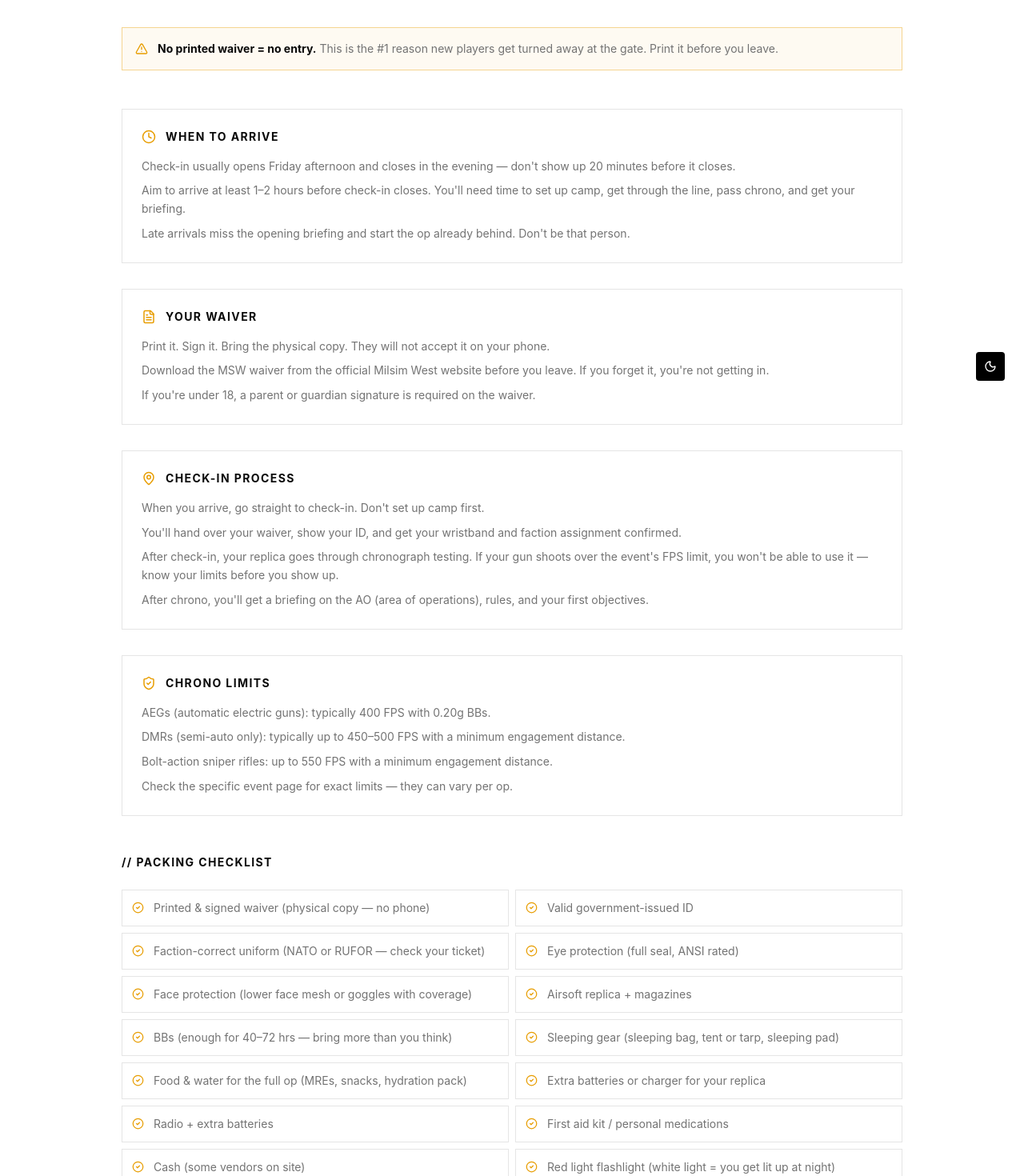
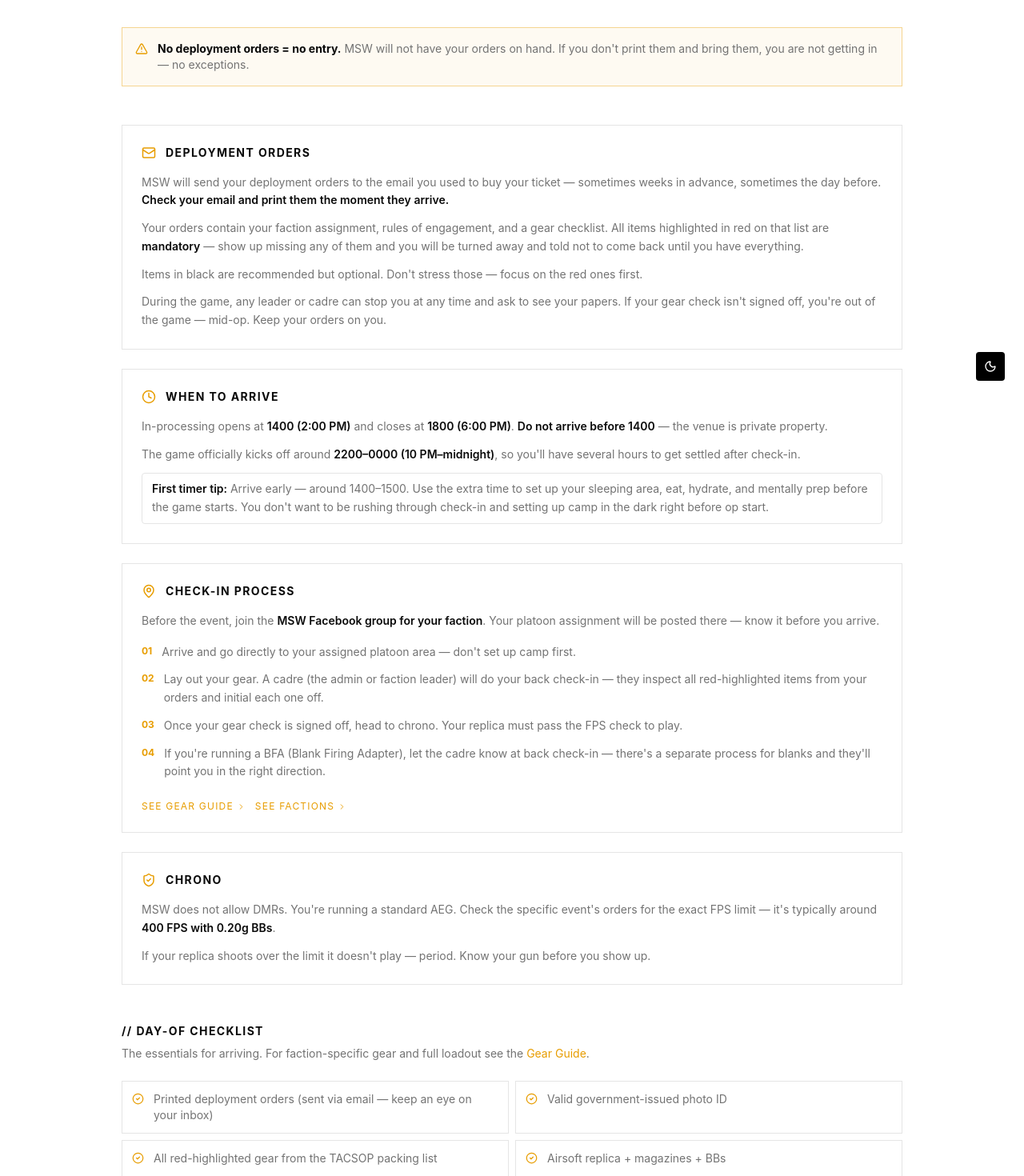
Before and after one commit to DavidAVargas/milsim_ready, a Next.js app: page /newbie/milsim-west/before-you-go in a window 1280 px wide. Shown: the part 300-1770 px from the top of the page at 80% size. Built offline with nearby package versions, Linux system fonts and the light colour scheme.

Commit message:
feat: Before You Go — real MSW content, deployment orders, arrival times, check-in flow

```diff
--- a/app/newbie/milsim-west/before-you-go/page.tsx
+++ b/app/newbie/milsim-west/before-you-go/page.tsx
@@ -1,69 +1,24 @@
 import Link from "next/link";
-import { ChevronLeft, CheckCircle2, Clock, MapPin, FileText, ShieldCheck, AlertTriangle } from "lucide-react";
+import { ChevronLeft, ChevronRight, AlertTriangle, Clock, Mail, MapPin, CheckCircle2, ShieldCheck } from "lucide-react";
 import PageContainer from "@/components/layout/page-container";
 import type { Metadata } from "next";
 
 export const metadata: Metadata = {
   title: "Before You Go — Milsim West",
-  description: "Everything you need to do and bring before showing up to a Milsim West event.",
+  description: "Everything you need before arriving at a Milsim West event.",
 };
 
-const CHECKLIST = [
-  "Printed & signed waiver (physical copy — no phone)",
-  "Valid government-issued ID",
-  "Faction-correct uniform (NATO or RUFOR — check your ticket)",
-  "Eye protection (full seal, ANSI rated)",
-  "Face protection (lower face mesh or goggles with coverage)",
-  "Airsoft replica + magazines",
-  "BBs (enough for 40–72 hrs — bring more than you think)",
-  "Sleeping gear (sleeping bag, tent or tarp, sleeping pad)",
-  "Food & water for the full op (MREs, snacks, hydration pack)",
-  "Extra batteries or charger for your replica",
-  "Radio + extra batteries",
-  "First aid kit / personal medications",
+const ARRIVAL_CHECKLIST = [
+  "Printed deployment orders (sent via email — keep an eye on your inbox)",
+  "Valid government-issued photo ID",
+  "All red-highlighted gear from the TACSOP packing list",
+  "Airsoft replica + magazines + BBs",
+  "Radio + batteries",
+  "Sleeping gear (sleeping bag, pad, tent or tarp)",
+  "Food & water for the full op",
+  "Red light flashlight (no white lights at night)",
   "Cash (some vendors on site)",
-  "Red light flashlight (white light = you get lit up at night)",
-];
-
-const SECTIONS = [
-  {
-    Icon: Clock,
-    title: "When to Arrive",
-    content: [
-      "Check-in usually opens Friday afternoon and closes in the evening — don't show up 20 minutes before it closes.",
-      "Aim to arrive at least 1–2 hours before check-in closes. You'll need time to set up camp, get through the line, pass chrono, and get your briefing.",
-      "Late arrivals miss the opening briefing and start the op already behind. Don't be that person.",
-    ],
-  },
-  {
-    Icon: FileText,
-    title: "Your Waiver",
-    content: [
-      "Print it. Sign it. Bring the physical copy. They will not accept it on your phone.",
-      "Download the MSW waiver from the official Milsim West website before you leave. If you forget it, you're not getting in.",
-      "If you're under 18, a parent or guardian signature is required on the waiver.",
-    ],
-  },
-  {
-    Icon: MapPin,
-    title: "Check-In Process",
-    content: [
-      "When you arrive, go straight to check-in. Don't set up camp first.",
-      "You'll hand over your waiver, show your ID, and get your wristband and faction assignment confirmed.",
-      "After check-in, your replica goes through chronograph testing. If your gun shoots over the event's FPS limit, you won't be able to use it — know your limits before you show up.",
-      "After chrono, you'll get a briefing on the AO (area of operations), rules, and your first objectives.",
-    ],
-  },
-  {
-    Icon: ShieldCheck,
-    title: "Chrono Limits",
-    content: [
-      "AEGs (automatic electric guns): typically 400 FPS with 0.20g BBs.",
-      "DMRs (semi-auto only): typically up to 450–500 FPS with a minimum engagement distance.",
-      "Bolt-action sniper rifles: up to 550 FPS with a minimum engagement distance.",
-      "Check the specific event page for exact limits — they can vary per op.",
-    ],
-  },
+  "Personal medications",
 ];
 
 export default function BeforeYouGoPage() {
@@ -78,51 +33,144 @@ export default function BeforeYouGoPage() {
       </Link>
 
       <p className="mb-3 font-mono text-xs tracking-[0.3em] uppercase text-tactical">// 01</p>
-      <h1 className="font-mono text-3xl font-bold text-foreground sm:text-4xl">
-        BEFORE YOU GO
-      </h1>
+      <h1 className="font-mono text-3xl font-bold text-foreground sm:text-4xl">BEFORE YOU GO</h1>
       <p className="mt-4 max-w-xl text-sm leading-relaxed text-muted-foreground">
         Most newbies show up unprepared and spend the first few hours scrambling.
         Read this before you leave the house.
       </p>
 
-      {/* Warning banner */}
+      {/* Critical warning */}
       <div className="mt-8 flex items-start gap-3 border border-tactical/40 bg-tactical/5 p-4">
         <AlertTriangle size={16} className="mt-0.5 shrink-0 text-tactical" />
         <p className="text-sm text-muted-foreground">
-          <span className="font-bold text-foreground">No printed waiver = no entry.</span>{" "}
-          This is the #1 reason new players get turned away at the gate. Print it before you leave.
+          <span className="font-bold text-foreground">No deployment orders = no entry.</span>{" "}
+          MSW will not have your orders on hand. If you don't print them and bring them, you are not getting in — no exceptions.
         </p>
       </div>
 
-      {/* Info sections */}
-      <div className="mt-12 flex flex-col gap-8">
-        {SECTIONS.map(({ Icon, title, content }) => (
-          <div key={title} className="border border-border bg-card p-6">
-            <div className="mb-4 flex items-center gap-3">
-              <Icon size={18} className="text-tactical shrink-0" />
-              <h2 className="font-mono text-sm font-bold tracking-widest uppercase text-foreground">
-                {title}
-              </h2>
-            </div>
-            <ul className="flex flex-col gap-2">
-              {content.map((item, i) => (
-                <li key={i} className="text-sm leading-relaxed text-muted-foreground">
-                  {item}
+      <div className="mt-12 flex flex-col gap-6">
+
+        {/* Deployment Orders */}
+        <div className="border border-border bg-card p-6">
+          <div className="mb-4 flex items-center gap-3">
+            <Mail size={18} className="shrink-0 text-tactical" />
+            <h2 className="font-mono text-sm font-bold tracking-widest uppercase text-foreground">
+              Deployment Orders
+            </h2>
+          </div>
+          <div className="flex flex-col gap-3 text-sm leading-relaxed text-muted-foreground">
+            <p>
+              MSW will send your deployment orders to the email you used to buy your ticket — sometimes weeks in advance, sometimes the day before. <span className="font-semibold text-foreground">Check your email and print them the moment they arrive.</span>
+            </p>
+            <p>
+              Your orders contain your faction assignment, rules of engagement, and a gear checklist. All items highlighted in red on that list are <span className="font-semibold text-foreground">mandatory</span> — show up missing any of them and you will be turned away and told not to come back until you have everything.
+            </p>
+            <p>
+              Items in black are recommended but optional. Don't stress those — focus on the red ones first.
+            </p>
+            <p>
+              During the game, any leader or cadre can stop you at any time and ask to see your papers. If your gear check isn't signed off, you're out of the game — mid-op. Keep your orders on you.
+            </p>
+          </div>
+        </div>
+
+        {/* Arrival Time */}
+        <div className="border border-border bg-card p-6">
+          <div className="mb-4 flex items-center gap-3">
+            <Clock size={18} className="shrink-0 text-tactical" />
+            <h2 className="font-mono text-sm font-bold tracking-widest uppercase text-foreground">
+              When to Arrive
+            </h2>
+          </div>
+          <div className="flex flex-col gap-3 text-sm leading-relaxed text-muted-foreground">
+            <p>
+              In-processing opens at <span className="font-semibold text-foreground">1400 (2:00 PM)</span> and closes at <span className="font-semibold text-foreground">1800 (6:00 PM)</span>.{" "}
+              <span className="font-semibold text-foreground">Do not arrive before 1400</span> — the venue is private property.
+            </p>
+            <p>
+              The game officially kicks off around <span className="font-semibold text-foreground">2200–0000 (10 PM–midnight)</span>, so you'll have several hours to get settled after check-in.
+            </p>
+            <p className="rounded border border-border bg-background px-3 py-2">
+              <span className="font-semibold text-foreground">First timer tip:</span> Arrive early — around 1400–1500. Use the extra time to set up your sleeping area, eat, hydrate, and mentally prep before the game starts. You don't want to be rushing through check-in and setting up camp in the dark right before op start.
+            </p>
+          </div>
+        </div>
+
+        {/* Check-in Process */}
+        <div className="border border-border bg-card p-6">
+          <div className="mb-4 flex items-center gap-3">
+            <MapPin size={18} className="shrink-0 text-tactical" />
+            <h2 className="font-mono text-sm font-bold tracking-widest uppercase text-foreground">
+              Check-In Process
+            </h2>
+          </div>
+          <div className="flex flex-col gap-4 text-sm leading-relaxed text-muted-foreground">
+            <p>
+              Before the event, join the <span className="font-semibold text-foreground">MSW Facebook group for your faction</span>. Your platoon assignment will be posted there — know it before you arrive.
+            </p>
+
+            <ol className="flex flex-col gap-3">
+              {[
+                { step: "01", text: "Arrive and go directly to your assigned platoon area — don't set up camp first." },
+                { step: "02", text: "Lay out your gear. A cadre (the admin or faction leader) will do your back check-in — they inspect all red-highlighted items from your orders and initial each one off." },
+                { step: "03", text: "Once your gear check is signed off, head to chrono. Your replica must pass the FPS check to play." },
+                { step: "04", text: "If you're running a BFA (Blank Firing Adapter), let the cadre know at back check-in — there's a separate process for blanks and they'll point you in the right direction." },
+              ].map(({ step, text }) => (
+                <li key={step} className="flex items-start gap-3">
+                  <span className="font-mono text-xs font-bold text-tactical shrink-0 mt-0.5">{step}</span>
+                  <span>{text}</span>
                 </li>
               ))}
-            </ul>
+            </ol>
+
+            {/* Links to other sections */}
+            <div className="mt-2 flex flex-wrap gap-3">
+              <Link
+                href="/newbie/milsim-west/gear"
+                className="inline-flex items-center gap-1 font-mono text-xs tracking-widest uppercase text-tactical hover:underline"
+              >
+                SEE GEAR GUIDE <ChevronRight size={11} />
+              </Link>
+              <Link
+                href="/newbie/milsim-west/factions"
+                className="inline-flex items-center gap-1 font-mono text-xs tracking-widest uppercase text-tactical hover:underline"
+              >
+                SEE FACTIONS <ChevronRight size={11} />
+              </Link>
+            </div>
           </div>
-        ))}
+        </div>
+
+        {/* Chrono */}
+        <div className="border border-border bg-card p-6">
+          <div className="mb-4 flex items-center gap-3">
+            <ShieldCheck size={18} className="shrink-0 text-tactical" />
+            <h2 className="font-mono text-sm font-bold tracking-widest uppercase text-foreground">
+              Chrono
+            </h2>
+          </div>
+          <div className="flex flex-col gap-3 text-sm leading-relaxed text-muted-foreground">
+            <p>
+              MSW does not allow DMRs. You're running a standard AEG. Check the specific event's orders for the exact FPS limit — it's typically around <span className="font-semibold text-foreground">400 FPS with 0.20g BBs</span>.
+            </p>
+            <p>
+              If your replica shoots over the limit it doesn't play — period. Know your gun before you show up.
+            </p>
+          </div>
+        </div>
       </div>
 
-      {/* Checklist */}
+      {/* Packing checklist */}
       <div className="mt-12">
-        <h2 className="mb-6 font-mono text-sm font-bold tracking-widest uppercase text-foreground">
-          // PACKING CHECKLIST
+        <h2 className="mb-2 font-mono text-sm font-bold tracking-widest uppercase text-foreground">
+          // DAY-OF CHECKLIST
         </h2>
+        <p className="mb-6 text-sm text-muted-foreground">
+          The essentials for arriving. For faction-specific gear and full loadout see the{" "}
+          <Link href="/newbie/milsim-west/gear" className="text-tactical hover:underline">Gear Guide</Link>.
+        </p>
         <div className="grid gap-2 sm:grid-cols-2">
-          {CHECKLIST.map((item) => (
+          {ARRIVAL_CHECKLIST.map((item) => (
             <div key={item} className="flex items-start gap-3 border border-border bg-card p-3">
               <CheckCircle2 size={15} className="mt-0.5 shrink-0 text-tactical" />
               <span className="text-sm text-muted-foreground">{item}</span>
```
